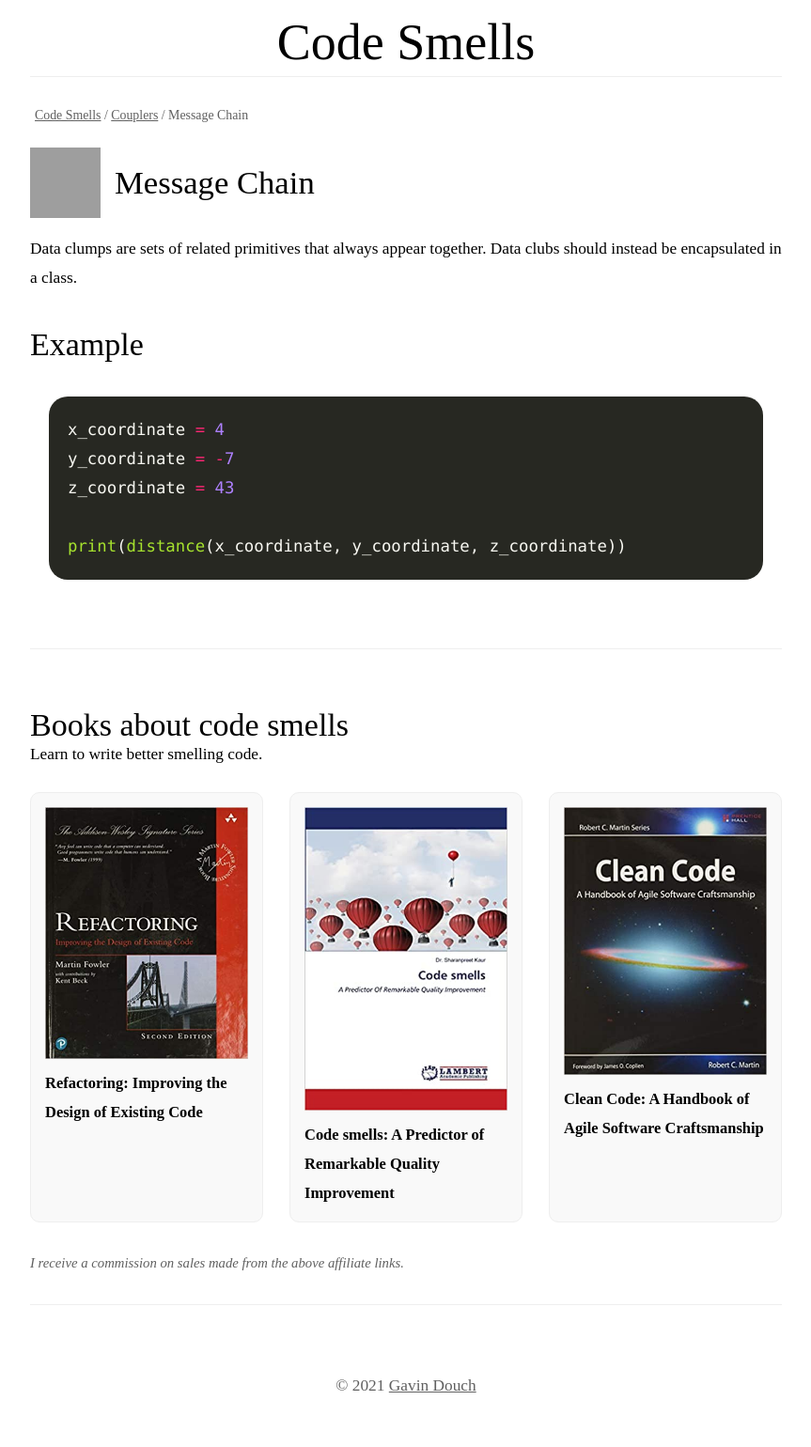
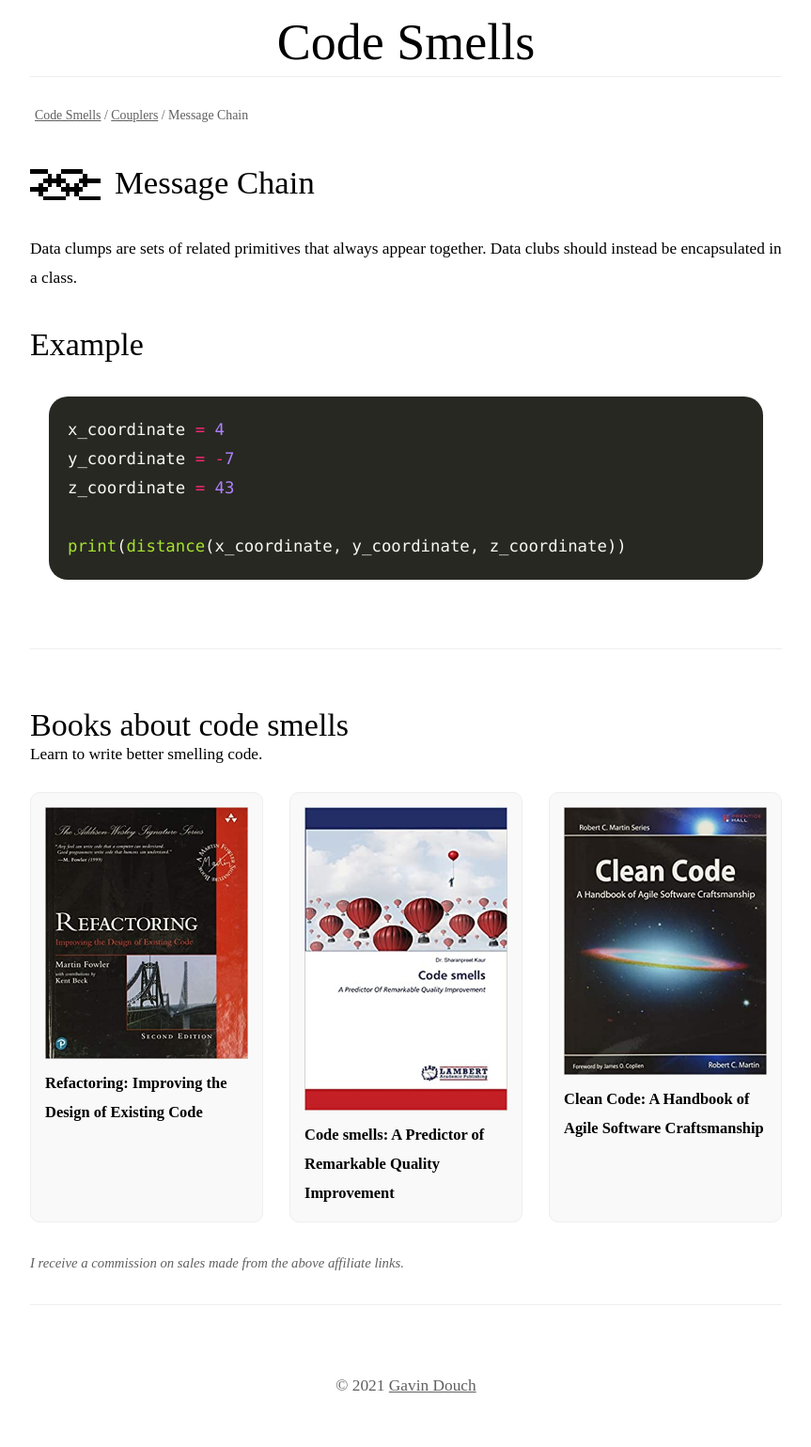
Before and after one commit to Coedice/codeSmells, a Jekyll site: the page built from _smells/couplers/messageChains.md, in a window 1280 px wide. Shown: the whole page at 94% size, without its empty margins (208-1071 px from the left). Built offline with Jekyll 4.4.1, drawn with Linux system fonts in a browser that asks for light colours.

Commit message:
Reverted image file name reference

```diff
--- a/_layouts/smell.html
+++ b/_layouts/smell.html
@@ -6,7 +6,7 @@ layout: default
 </p>
 <div id="smellDefinition">
 	<div id="smellHeading">
-		<img alt="{{ page.title }} code smell icon" src="{{ '/assets/images/smellIcons' | absolute_url }}/{{ page.name | replace:'.md', '.png' }}" />
+		<img alt="{{ page.title }} code smell icon" src="{{ '/assets/images/smellIcons' | absolute_url }}/{{ page.image }}" />
 		<h1>{{ page.title }}</h1>
 	</div>
 	{{ content }}
```
